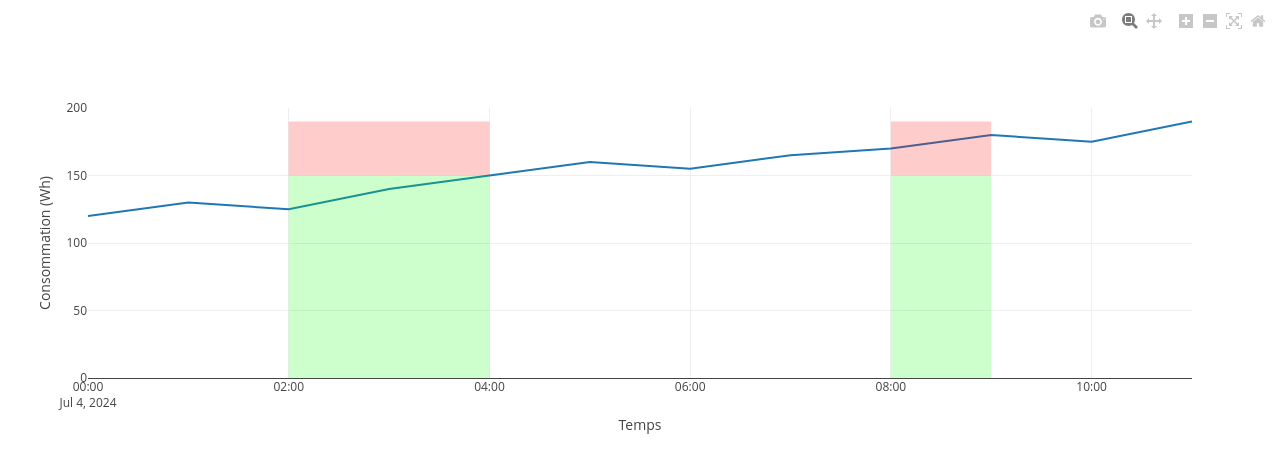
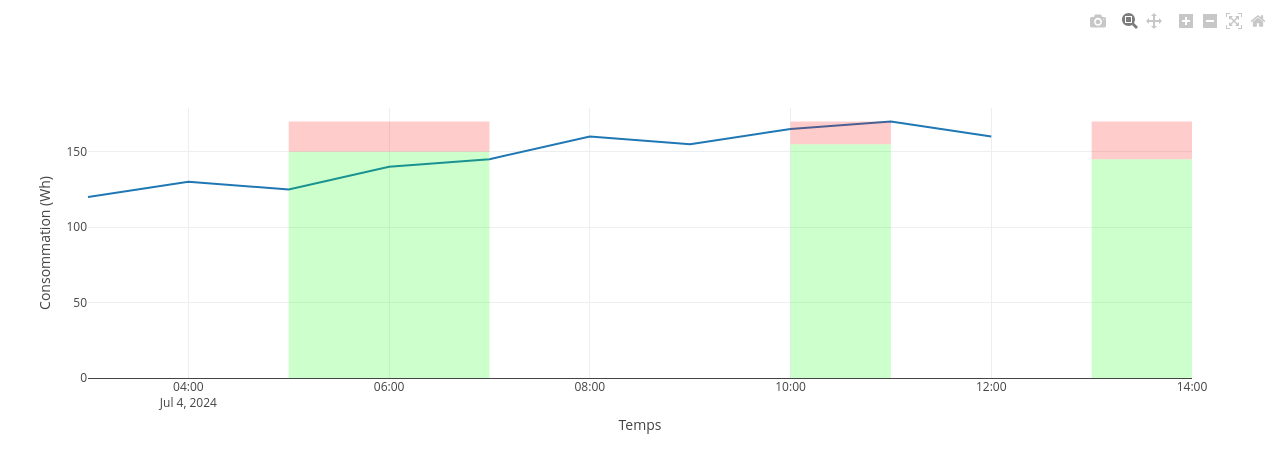
Before and after one commit to NicolasNicz/energy_house, a PHP site: page /graph_aoe.php in a window 1280 px wide. Shown: the top 473 px of the page. Run offline with PHP 8.4, Linux system fonts and the light colour scheme; some libraries are stand-ins or nearby versions.

Commit message:
refactor: modif graph aoe

```diff
--- a/graph_aoe.php
+++ b/graph_aoe.php
@@ -13,31 +13,35 @@
         // Données de consommation électrique
         const consommation = {
             x: [
-                '2024-07-04 00:00', '2024-07-04 01:00', '2024-07-04 02:00',
                 '2024-07-04 03:00', '2024-07-04 04:00', '2024-07-04 05:00',
                 '2024-07-04 06:00', '2024-07-04 07:00', '2024-07-04 08:00',
-                '2024-07-04 09:00', '2024-07-04 10:00', '2024-07-04 11:00'
+                '2024-07-04 09:00', '2024-07-04 10:00', '2024-07-04 11:00',
+                '2024-07-04 12:00'
             ],
             y: [
-                120, 130, 125, 140, 150, 160,
-                155, 165, 170, 180, 175, 190
+                120, 130, 125, 140, 145, 160,
+                155, 165, 170, 160
             ],
             type: 'scatter',
             mode: 'lines',
             name: 'Consommation électrique'
         };
 
-        // Valeur d'effacement
-        const valeurEffacement = 150;
-
         // Périodes d'appel d'offre d'effacement
         const effacement = [{
-                x0: '2024-07-04 02:00',
-                x1: '2024-07-04 04:00'
+                x0: '2024-07-04 05:00',
+                x1: '2024-07-04 07:00',
+                y1: 150
             },
             {
-                x0: '2024-07-04 08:00',
-                x1: '2024-07-04 09:00'
+                x0: '2024-07-04 10:00',
+                x1: '2024-07-04 11:00',
+                y1: 155
+            },
+            {
+                x0: '2024-07-04 13:00',
+                x1: '2024-07-04 14:00',
+                y1: 145
             }
         ];
 
@@ -51,7 +55,7 @@
                 x0: e.x0,
                 x1: e.x1,
                 y0: 0,
-                y1: valeurEffacement,
+                y1: e.y1,
                 fillcolor: 'rgba(0, 255, 0, 0.2)',
                 line: {
                     width: 0
@@ -64,7 +68,7 @@
                 yref: 'y',
                 x0: e.x0,
                 x1: e.x1,
-                y0: valeurEffacement,
+                y0: e.y1,
                 y1: Math.max(...consommation.y),
                 fillcolor: 'rgba(255, 0, 0, 0.2)',
                 line: {
```
